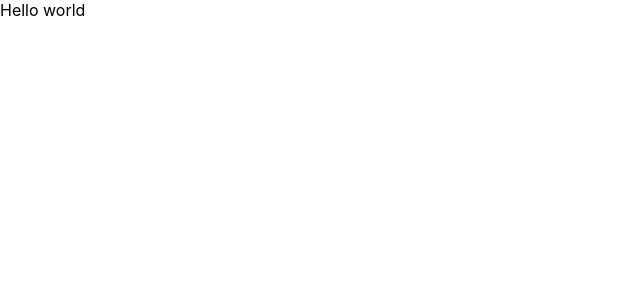
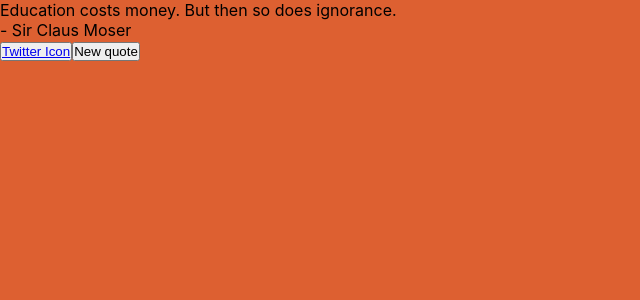
Before and after one commit to Ramanbaral/Random-Quote-Machine, a React (Create React App) app: page / in a window 1280 px wide. Shown: the top 300 px of the page, without its empty margins (0-640 px from the left). Built offline with nearby package versions, Linux system fonts and the light colour scheme.

Commit message:
finished writing html and downloaded twitter icon

```diff
--- a/src/App.tsx
+++ b/src/App.tsx
@@ -2,7 +2,16 @@ import React from "react";
 import "./App.css";
 
 function App() {
-  return <div className='App'>Hello world</div>;
+  return (
+    <div id="quote-box">
+      <p id="text">Education costs money. But then so does ignorance.</p>
+      <span id="author">- Sir Claus Moser</span>
+      <div className="btns">
+        <button><a href="https://twitter.com/intent/tweet" id="tweet-quote" target="_blank" rel="noreferrer">Twitter Icon</a></button>
+        <button id="new-quote">New quote</button>
+      </div>
+    </div>
+  );
 }
 
 export default App;
--- a/src/index.css
+++ b/src/index.css
@@ -1,5 +1,12 @@
+* {
+  margin: 0;
+  padding: 0;
+  box-sizing: border-box;
+}
+
 body {
   margin: 0;
+  background-color: #DD6031;
   font-family: -apple-system, BlinkMacSystemFont, 'Segoe UI', 'Roboto', 'Oxygen',
     'Ubuntu', 'Cantarell', 'Fira Sans', 'Droid Sans', 'Helvetica Neue',
     sans-serif;
```
Also changed, not shown: src/img/twitter-128.png (added).
